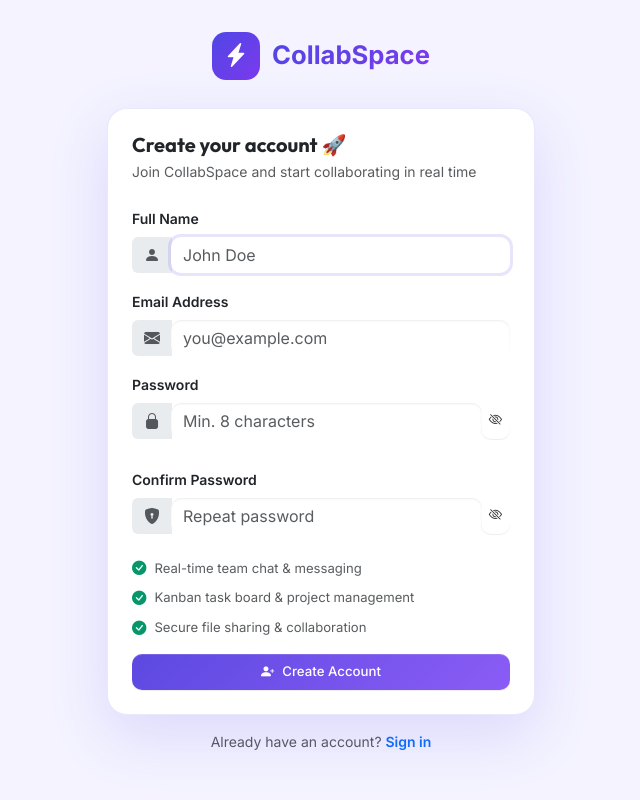
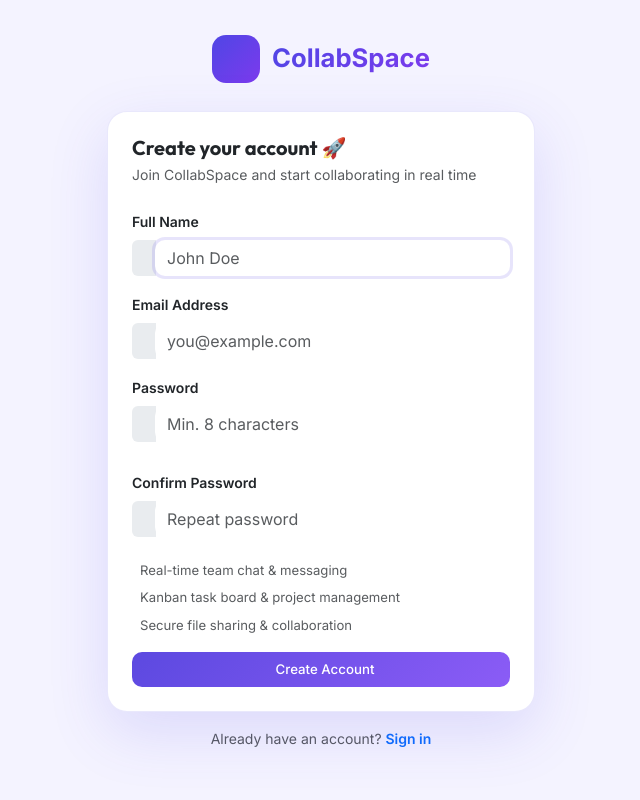
Before and after one commit to MRFIRE5673/CollabSpace, a PHP site: page /your-path/register.php in a window 1280 px wide. Shown: the whole page, without its empty margins (319-959 px from the left). Run offline with PHP 8.4, Linux system fonts and the light colour scheme; some libraries are stand-ins or nearby versions.

Commit message:
style: remove final adminlte.css references from login and register pages, add .htaccess for DirectoryIndex

```diff
--- a/login.php
+++ b/login.php
@@ -36,8 +36,7 @@ if ($_SERVER['REQUEST_METHOD'] === 'POST') {
     })();
   </script>
   <link rel="stylesheet" href="https://cdn.jsdelivr.net/npm/overlayscrollbars@2.11.0/styles/overlayscrollbars.min.css" crossorigin="anonymous">
-  <link rel="stylesheet" href="https://cdn.jsdelivr.net/npm/bootstrap-icons@1.13.1/font/bootstrap-icons.min.css" crossorigin="anonymous">
-  <link rel="stylesheet" href="css/adminlte.css">
+  <link rel="stylesheet" href="https://cdn.jsdelivr.net/npm/bootstrap@5.3.3/dist/css/bootstrap.min.css" crossorigin="anonymous">
   <link rel="stylesheet" href="css/custom.css">
   <style>
     body { min-height: 100vh; display: flex; align-items: center; justify-content: center; background: var(--bs-body-bg); }
--- a/register.php
+++ b/register.php
@@ -50,9 +50,7 @@ if ($_SERVER['REQUEST_METHOD'] === 'POST') {
       document.documentElement.setAttribute('data-bs-theme', r);
     })();
   </script>
-  <link rel="stylesheet" href="https://cdn.jsdelivr.net/npm/overlayscrollbars@2.11.0/styles/overlayscrollbars.min.css" crossorigin="anonymous">
-  <link rel="stylesheet" href="https://cdn.jsdelivr.net/npm/bootstrap-icons@1.13.1/font/bootstrap-icons.min.css" crossorigin="anonymous">
-  <link rel="stylesheet" href="css/adminlte.css">
+  <link rel="stylesheet" href="https://cdn.jsdelivr.net/npm/bootstrap@5.3.3/dist/css/bootstrap.min.css" crossorigin="anonymous">
   <link rel="stylesheet" href="css/custom.css">
   <style>
     body { min-height: 100vh; display: flex; align-items: center; justify-content: center; background: var(--bs-body-bg); }
```
Also changed, not shown: .htaccess (added).
